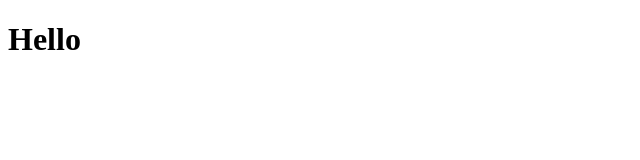
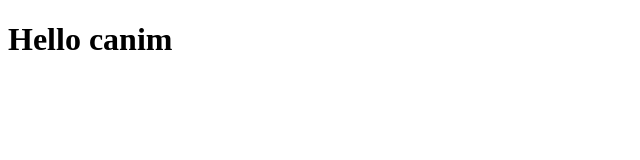
Before and after one commit to Gamzekntr/coursera_test, a plain HTML site: page site/index.html in a window 1280 px wide. Shown: the whole page, without its empty margins (0-640 px from the left). Drawn offline with Linux system fonts and the light colour scheme.

Commit message:
small add

```diff
--- a/site/index.html
+++ b/site/index.html
@@ -4,6 +4,6 @@
     <title>Hello coursera</title>
 </head>
 <body>
-<h1>Hello </h1>
+<h1>Hello canim </h1>
 </body>
 </html>
```
